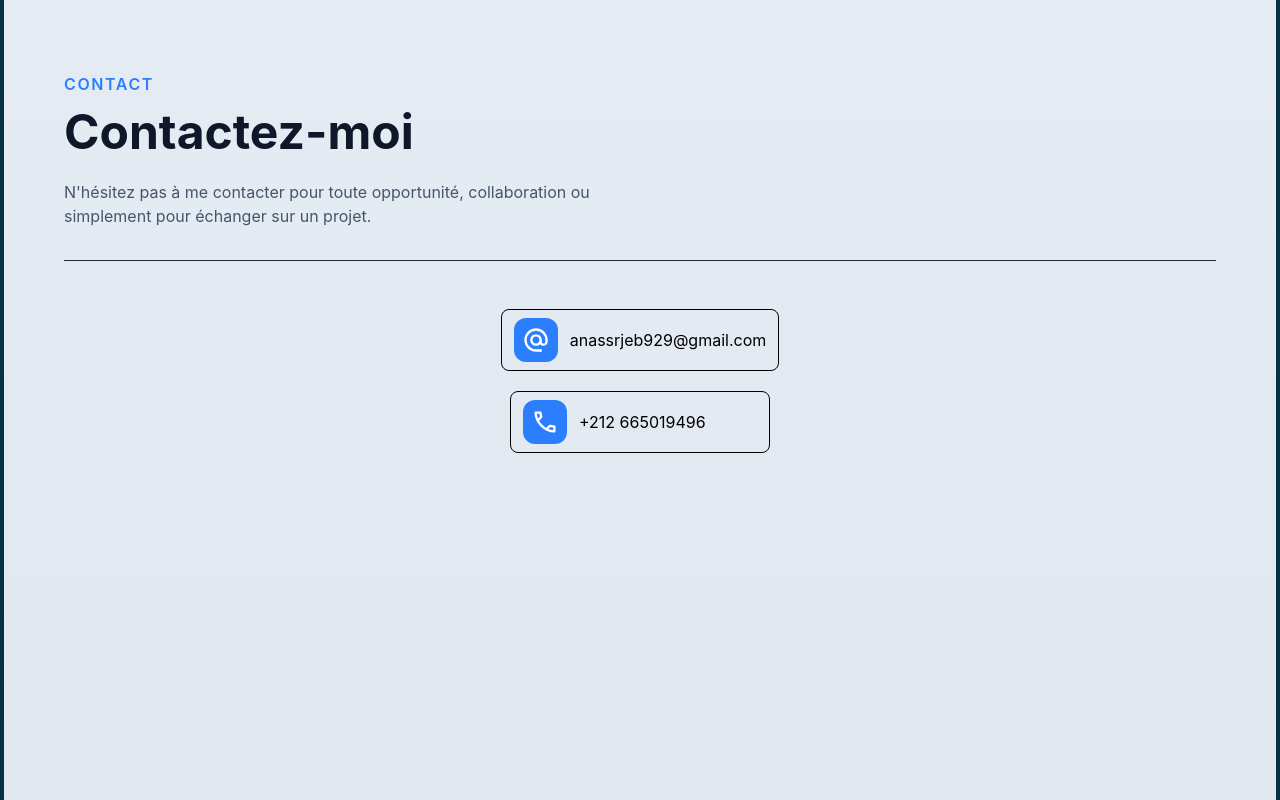
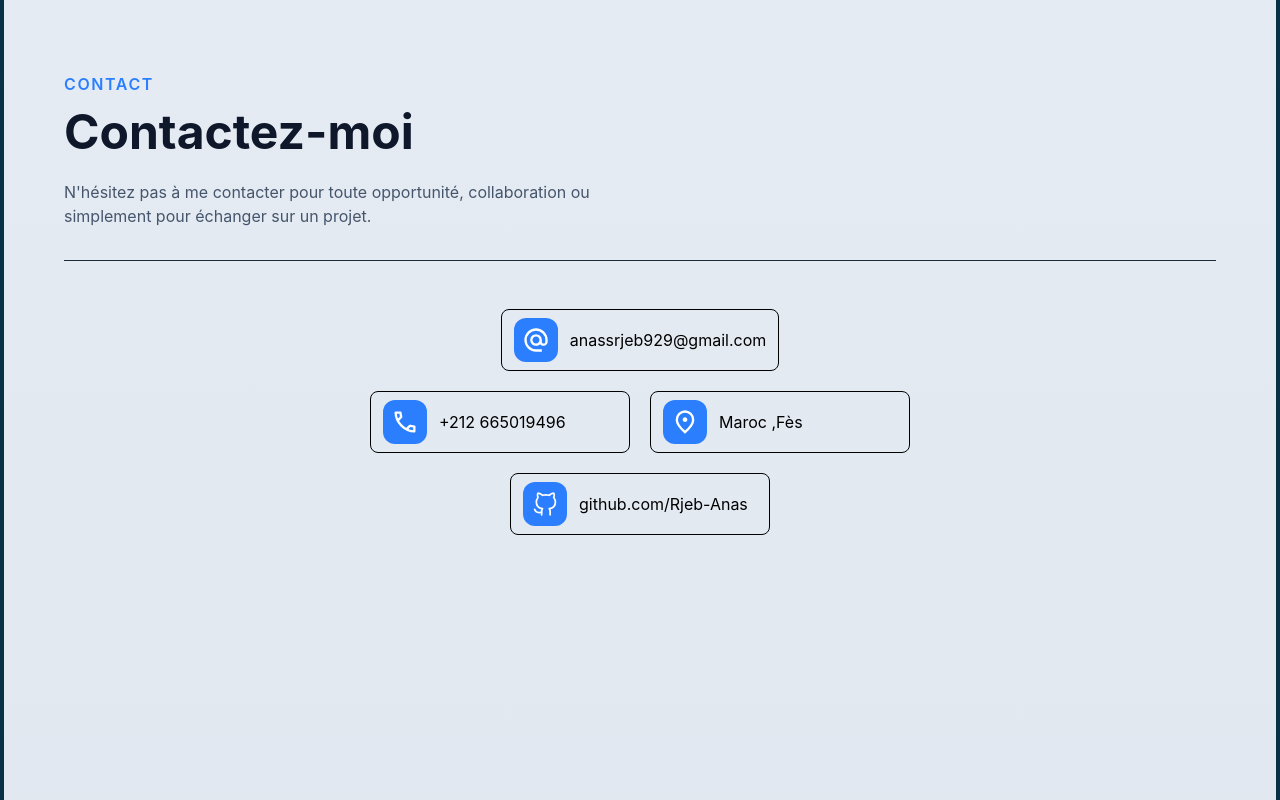
Before and after one commit to Rjeb-Anas/Portfolio--S, a React (Vite) app: page / in a window 1280 px wide. Shown: the part 2514-3314 px from the top of the page. Built offline with nearby package versions, Linux system fonts and the light colour scheme.

Commit message:
Update NAME

```diff
--- a/src/assets/index.jsx
+++ b/src/assets/index.jsx
@@ -14,6 +14,7 @@ import double_arrow_down from "./double_arrow_down.svg";
 import language from "./language.svg";
 import handyman from "./handyman.svg";
 import code from "./code.svg";
+import github from "./github.svg";
 export {
     arrowSvg,
     homeSvg,
@@ -31,4 +32,5 @@ export {
     language,
     handyman,
     code,
+    github,
 };
--- a/src/components/About.jsx
+++ b/src/components/About.jsx
@@ -4,6 +4,7 @@ import {
     download,
     language,
     handyman,
+
 } from "../assets/index";
 
 const About = () => {
--- a/src/components/Contact.jsx
+++ b/src/components/Contact.jsx
@@ -2,6 +2,8 @@ import {
     alternate_email,
     call,
     download,
+     location,
+     github,
 } from "../assets/index";
 const Contact = () => {
     return (
@@ -35,6 +37,16 @@ const Contact = () => {
                                                 <img  src={call} alt="Home" className="size-11 bg-blue-500 p-2 rounded-xl" />
                                                 <span className="h-full flex items-center justify-center">+212 665019496</span>
                                             </a>
+                                            <a href="" className="flex flex-row py-2 px-3 border items-center gap-3
+                                            rounded-lg hover:translate-y-1 transition-all min-w-65 ">
+                                                <img  src={location} alt="Home" className="size-11 bg-blue-500 p-2 rounded-xl" />
+                                                <span className="h-full flex items-center justify-center">Maroc ,Fès</span>
+                                            </a>
+                                            <a href="https://github.com/Rjeb-Anas" target="_blank" className="flex flex-row py-2 px-3 border items-center gap-3
+                                            rounded-lg hover:translate-y-1 transition-all min-w-65 ">
+                                                <img  src={github} alt="Home" className="size-11 bg-blue-500 p-2 rounded-xl" />
+                                                <span className="h-full flex items-center justify-center">github.com/Rjeb-Anas</span>
+                                            </a>
                                         </div>
                                        </div>
                 </section>
--- a/src/components/Cursus.jsx
+++ b/src/components/Cursus.jsx
@@ -1,6 +1,7 @@
 import {
     school,
     jamboard,
+
 } from "../assets";
 const Cursus = () => {
 
```
Also changed, not shown: src/assets/github.svg (added).
